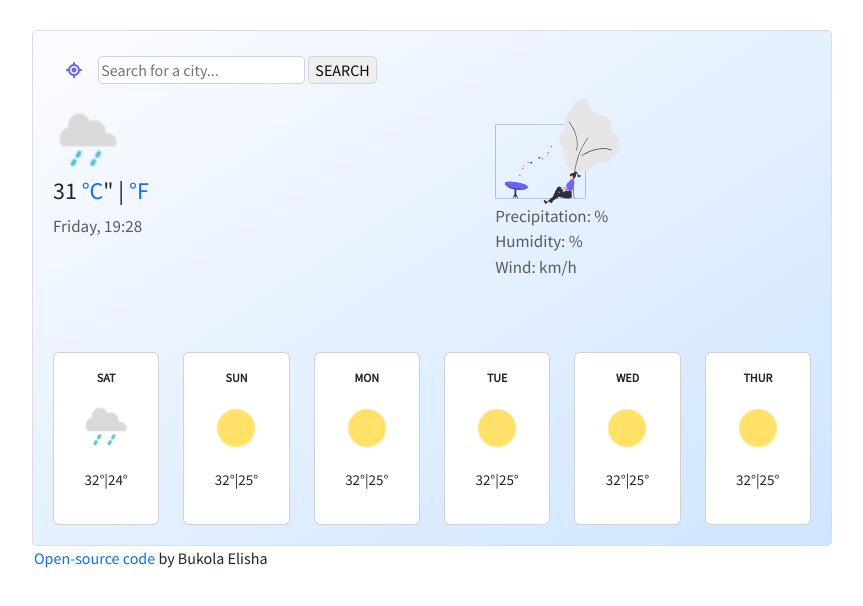
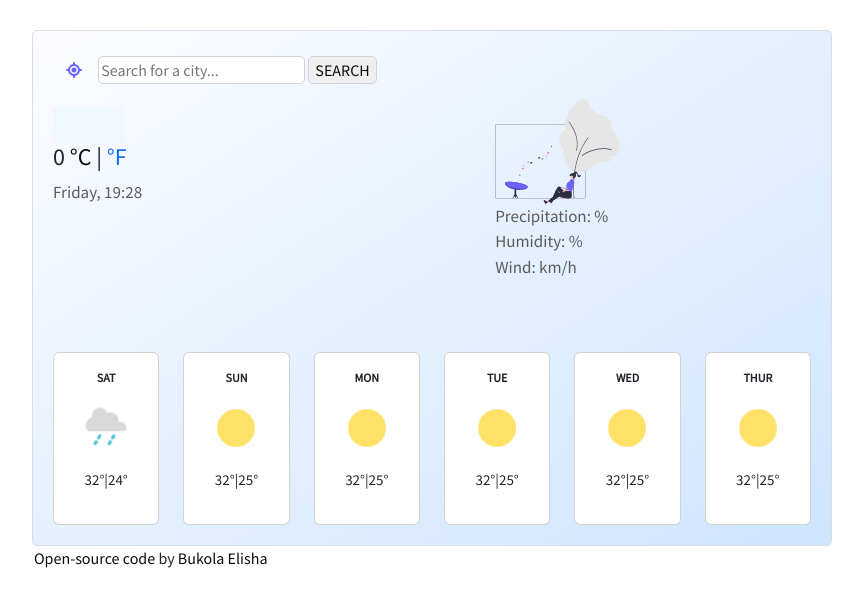
Before and after one commit to bukielady/my-weather-project, a plain HTML site: page index.html in a window 1280 px wide. Both pictures are taken after a click on the link "°C". Shown: the top 606 px of the page, without its empty margins (208-1071 px from the left). Drawn offline with nearby package versions, Linux system fonts and the light colour scheme; no server answers; a web font is replaced by a local one.

Commit message:
Implemented unit conversion

```diff
--- a/index.html
+++ b/index.html
@@ -58,17 +58,12 @@
               <h2 id="city"></h2>
               <h4>
                 <div class="d-flex temperature-results">
-                  <img
-                    src="images/rain_light.png"
-                    alt="clear"
-                    id="icon"
-                    width="70"
-                  />
+                  <img src="images/F4F8FF.png" alt="" id="icon" width="70" />
                 </div>
-                <div>
+                <div class="weather-temperature">
                   <span class="current-temperature" id="temperature"></span>
                   <span class="units">
-                    <a href="#" id="celsius-link">°C</a>" |
+                    <a href="#" id="celsius-link" class="active">°C</a> |
                     <a href="#" id="fahrenheit-link">°F</a></span
                   >
                 </div>
@@ -168,9 +163,17 @@
         <a
           href="https://github.com/bukielady/my-weather-project"
           target="_blank"
+          class="github-link"
           >Open-source code</a
         >
-        by Bukola Elisha
+        by
+        <a
+          href="https://www.shecodes.io/graduates/62170-bukola-elisha"
+          target="_blank"
+          class="shecodes-profile"
+        >
+          Bukola Elisha</a
+        >
       </footer>
     </div>
 
--- a/src/index.js
+++ b/src/index.js
@@ -20,23 +20,6 @@ if (minutes < 10) {
 }
 currentDate.innerHTML = `${day}, ${hours}:${minutes}`;
 
-function convertToFahrenheit(event) {
-  event.preventDefault();
-  let temperatureElement = document.querySelector("#temperature");
-  temperatureElement.innerHTML = 88;
-}
-
-function convertToCelsius(event) {
-  event.preventDefault();
-  let temperatureElement = document.querySelector("#temperature");
-  temperatureElement.innerHTML = 31;
-}
-
-let fahrenheitLink = document.querySelector("#fahrenheit-link");
-fahrenheitLink.addEventListener("click", convertToFahrenheit);
-
-let celsiusLink = document.querySelector("#celsius-link");
-celsiusLink.addEventListener("click", convertToCelsius);
 function search(city) {
   let apiKey = "bd73bc302072caa2b4e1db165028120d";
   let units = "metric";
@@ -51,7 +34,6 @@ function submitSearch(event) {
 }
 
 function displayWeather(response) {
-  console.log(response.data);
   document.querySelector("#city").innerHTML = response.data.name;
   document.querySelector("#temperature").innerHTML = Math.round(
     response.data.main.temp
@@ -68,6 +50,11 @@ function displayWeather(response) {
       "src",
       `https://openweathermap.org/img/wn/${response.data.weather[0].icon}@2x.png`
     );
+  document
+    .querySelector("#icon")
+    .setAttribute("alt", response.data.weather[0].description);
+
+  celsiusTemperature = response.data.main.temp;
 }
 function searchLocation(position) {
   let apiKey = "bd73bc302072caa2b4e1db165028120d";
@@ -78,8 +65,34 @@ function getCurrentLocation(event) {
   event.preventDefault();
   navigator.geolocation.getCurrentPosition(searchLocation);
 }
+
+function convertToFahrenheit(event) {
+  event.preventDefault();
+  let temperatureElement = document.querySelector("#temperature");
+  celsiusLink.classList.remove("active");
+  fahrenheitLink.classList.add("active");
+  let fahrenheitTemperature = (celsiusTemperature * 9) / 5 + 32;
+  temperatureElement.innerHTML = Math.round(fahrenheitTemperature);
+}
+let celsiusTemperature = null;
+
+function convertToCelsius(event) {
+  event.preventDefault();
+  let temperatureElement = document.querySelector("#temperature");
+  celsiusLink.classList.add("active");
+  fahrenheitLink.classList.remove("active");
+  temperatureElement.innerHTML = Math.round(celsiusTemperature);
+}
+
+let fahrenheitLink = document.querySelector("#fahrenheit-link");
+fahrenheitLink.addEventListener("click", convertToFahrenheit);
+
+let celsiusLink = document.querySelector("#celsius-link");
+celsiusLink.addEventListener("click", convertToCelsius);
+
 let currentLocationButton = document.querySelector("#current-location-button");
 currentLocationButton.addEventListener("click", getCurrentLocation);
+
 let searchForm = document.querySelector("#search-form");
 searchForm.addEventListener("submit", submitSearch);
 
--- a/src/style.css
+++ b/src/style.css
@@ -36,8 +36,18 @@ footer {
 .card:hover {
   background-color: inherit;
 }
+.weather-temperature .active {
+  color: #0d0d0e;
+  cursor: default;
+}
 .fa-location-crosshairs {
   width: 200;
+}
+.github-link {
+  color: #0d0d0e;
+}
+.shecodes-profile {
+  color: #0d0d0e;
 }
 .temperature {
   font-size: 15px;
```
Also changed, not shown: images/F4F8FF.png (added).
